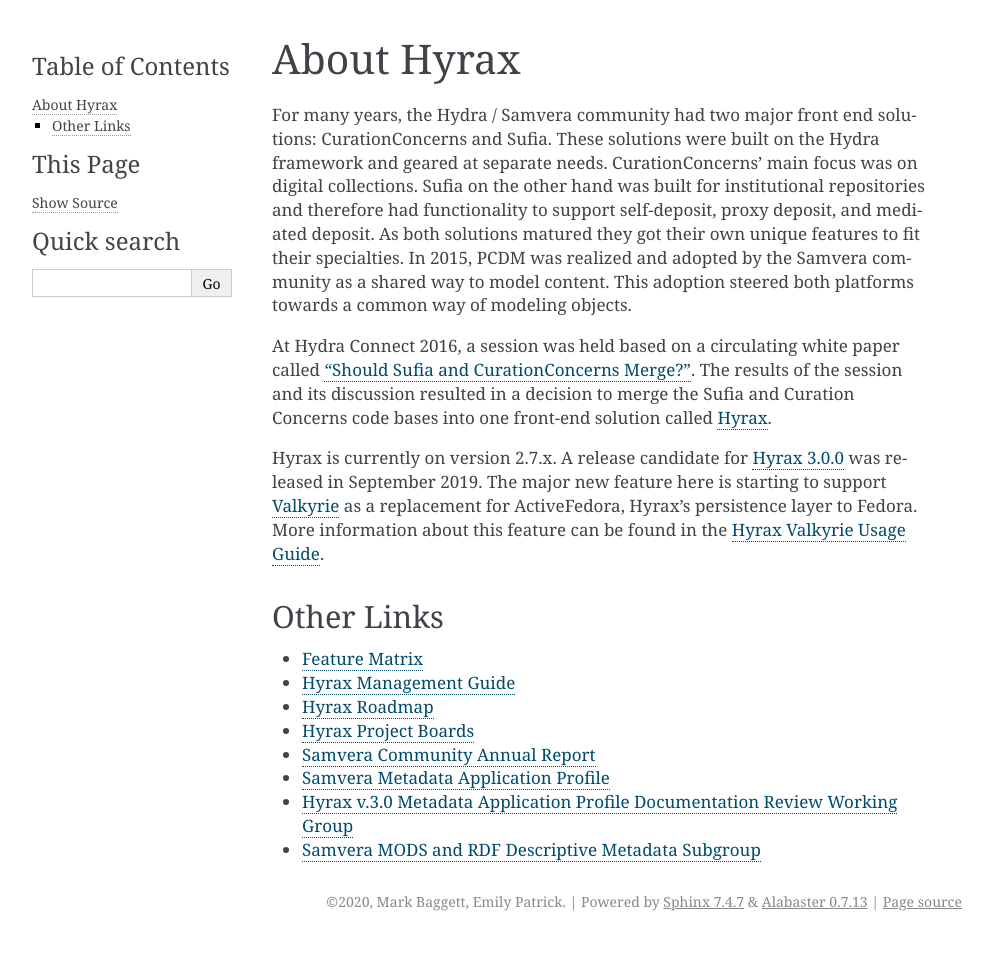
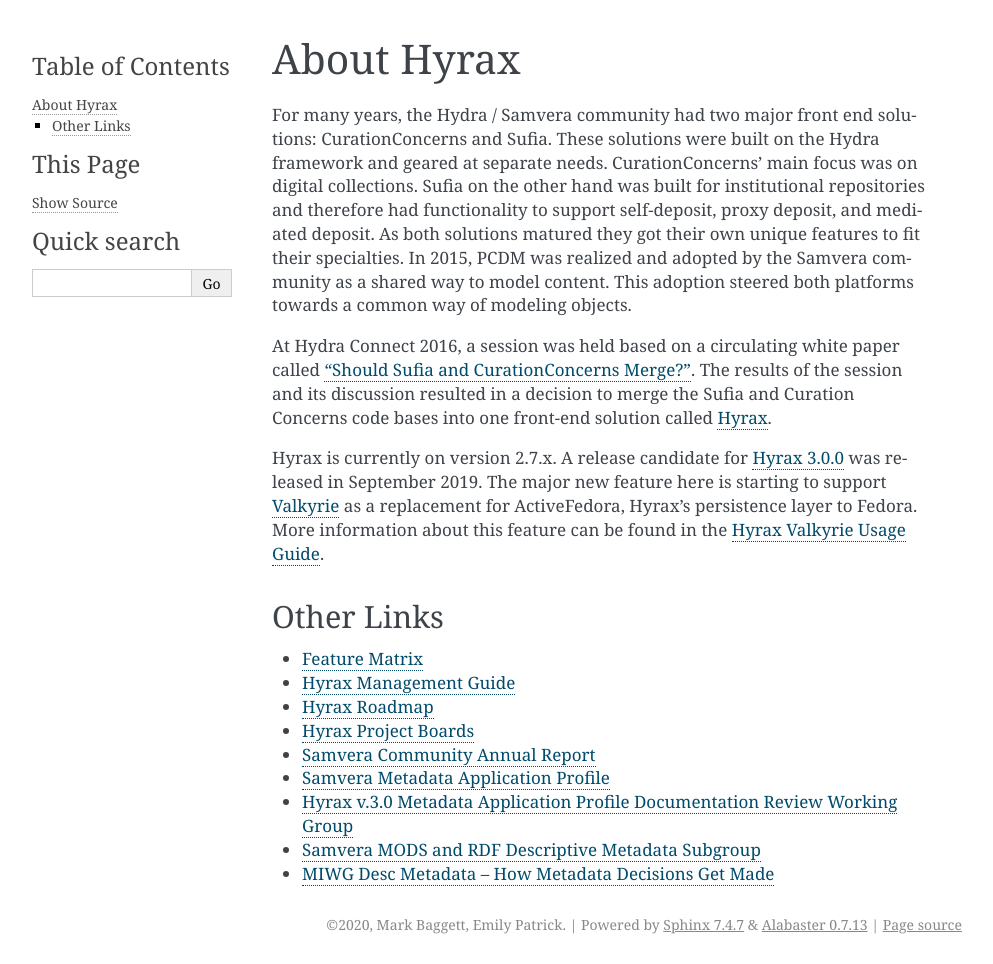
Before and after one commit to markpbaggett/utk_hyrax_review_docs, a Sphinx documentation site: the page built from docs/source/contents/intro.rst, in a window 1280 px wide. Shown: the whole page, without its empty margins (148-1141 px from the left). Built offline with Sphinx 7.4.7, drawn with Linux system fonts in a browser that asks for light colours; before the commit the page ends 941 px from its top, so only the background shows below that.

Commit message:
Add how metadata decisions get made.

```diff
--- a/docs/source/contents/intro.rst
+++ b/docs/source/contents/intro.rst
@@ -29,3 +29,4 @@ Other Links
 * `Samvera Metadata Application Profile <https://samvera.github.io/metadata_application_profile.html>`_
 * `Hyrax v.3.0 Metadata Application Profile Documentation Review Working Group <https://wiki.lyrasis.org/display/samvera/Hyrax+v3.0+Metadata+Application+Profile+Documentation+Review+Working+Group>`_
 * `Samvera MODS and RDF Descriptive Metadata Subgroup <https://wiki.lyrasis.org/display/samvera/MODS+and+RDF+Descriptive+Metadata+Subgroup>`_
+* `MIWG Desc Metadata -- How Metadata Decisions Get Made <https://docs.google.com/spreadsheets/d/13Y8iEqT2daThb6qqeKSsmZFKbPeDHhWGxXzfJWUAFSQ/edit#gid=854977831>`_
```
